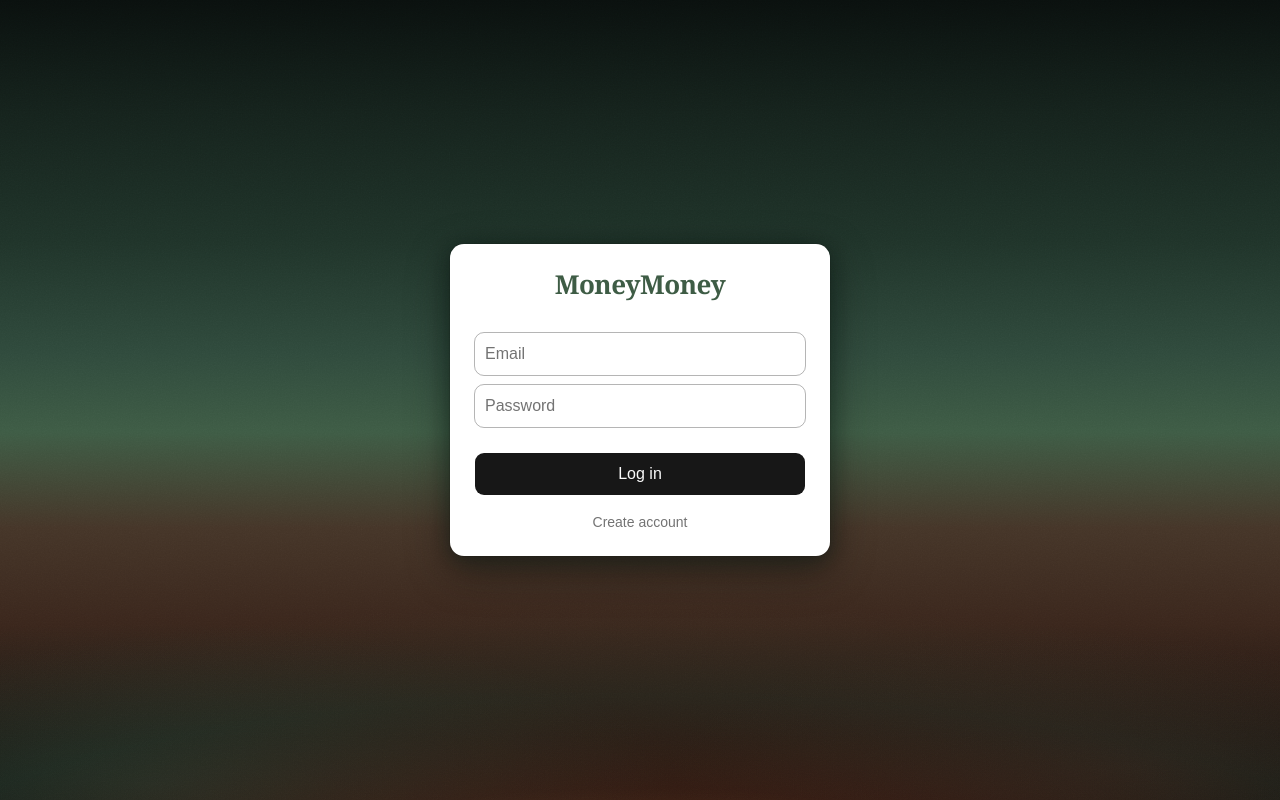
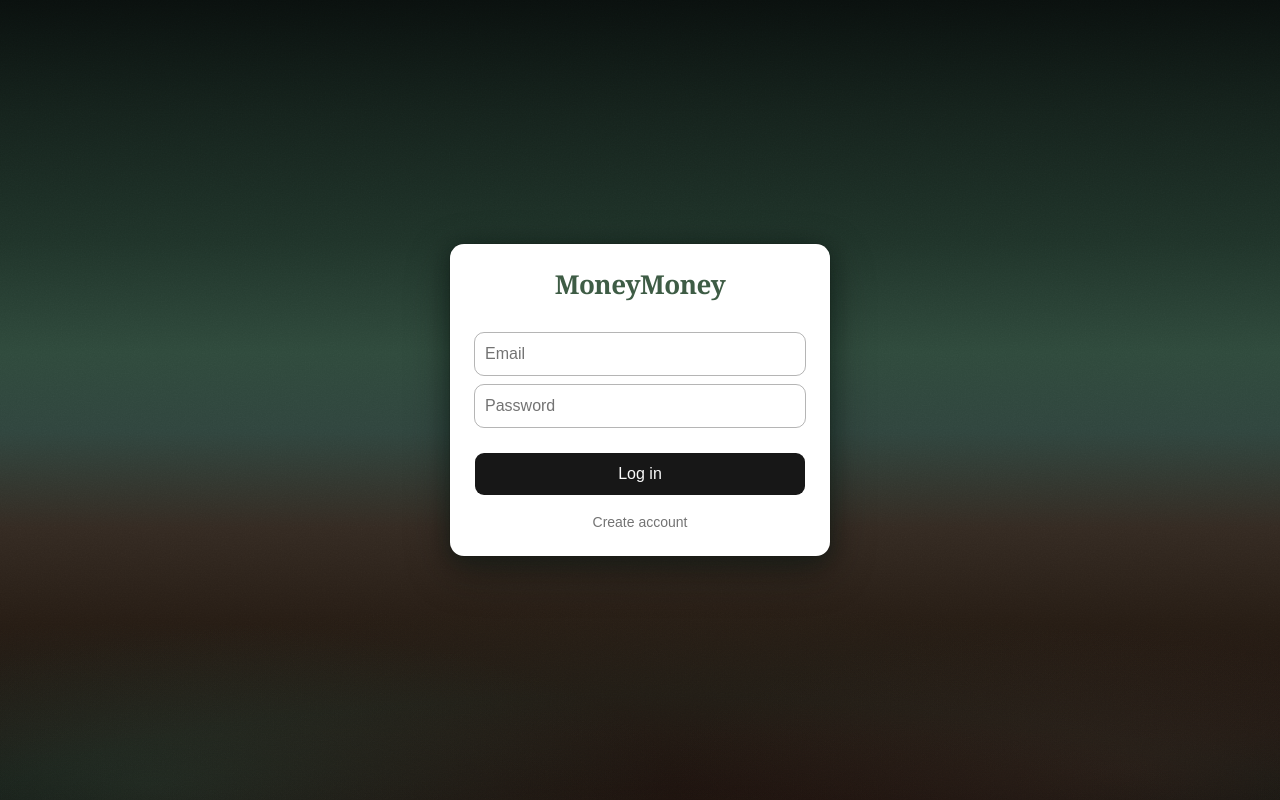
Before and after one commit to sjiyoungan/MoneyMoney, a React (Vite) app: page / in a window 1280 px wide. Built offline with nearby package versions, Linux system fonts and the light colour scheme; no server answers.

Commit message:
Smooth mid-gradient green band and reduce bottom orange bleed.
Co-authored-by: Cursor <cursoragent@cursor.com>

```diff
--- a/src/index.css
+++ b/src/index.css
@@ -144,9 +144,9 @@
     background-image:
       radial-gradient(
         125% 52% at 50% 112%,
-        rgba(196, 98, 48, 0.5) 0%,
-        rgba(122, 58, 36, 0.32) 26%,
-        rgba(62, 92, 69, 0.18) 48%,
+        rgba(120, 62, 36, 0.28) 0%,
+        rgba(90, 48, 32, 0.18) 26%,
+        rgba(62, 92, 69, 0.1) 48%,
         transparent 70%
       ),
       radial-gradient(
@@ -165,9 +165,9 @@
         #15221c 14%,
         #1f3329 30%,
         #2f4a3c 44%,
-        #3e5c45 54%,
-        #453528 66%,
-        #3a261c 78%,
+        #30453e 54%,
+        #342a22 66%,
+        #261c14 78%,
         #1a120e 92%,
         #0e0c0a 100%
       );
```
